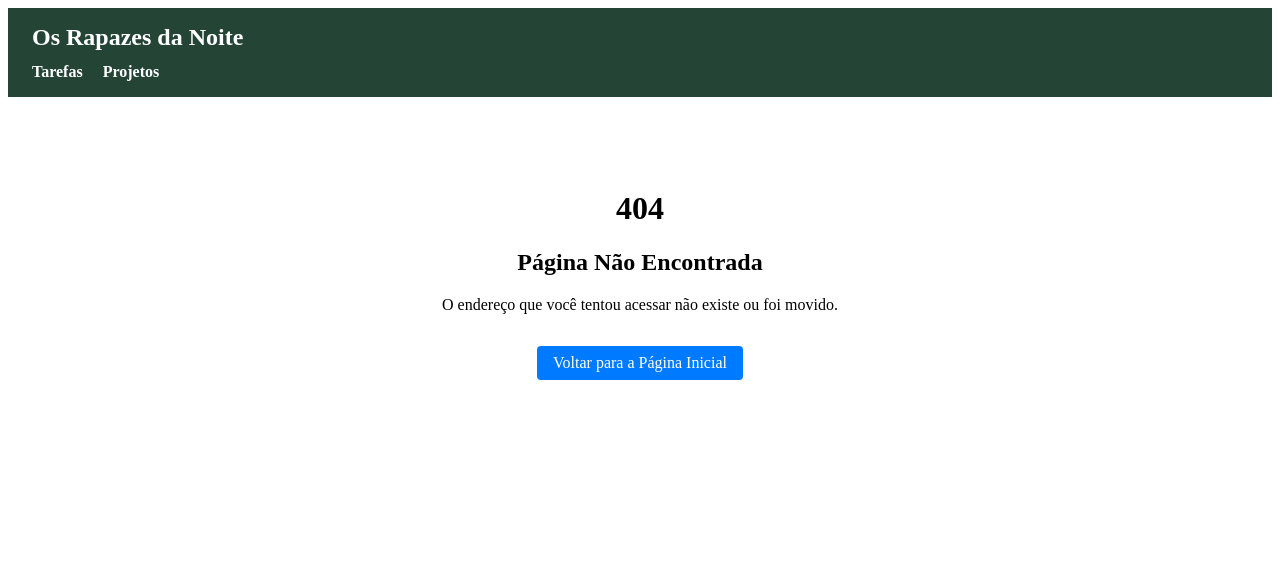
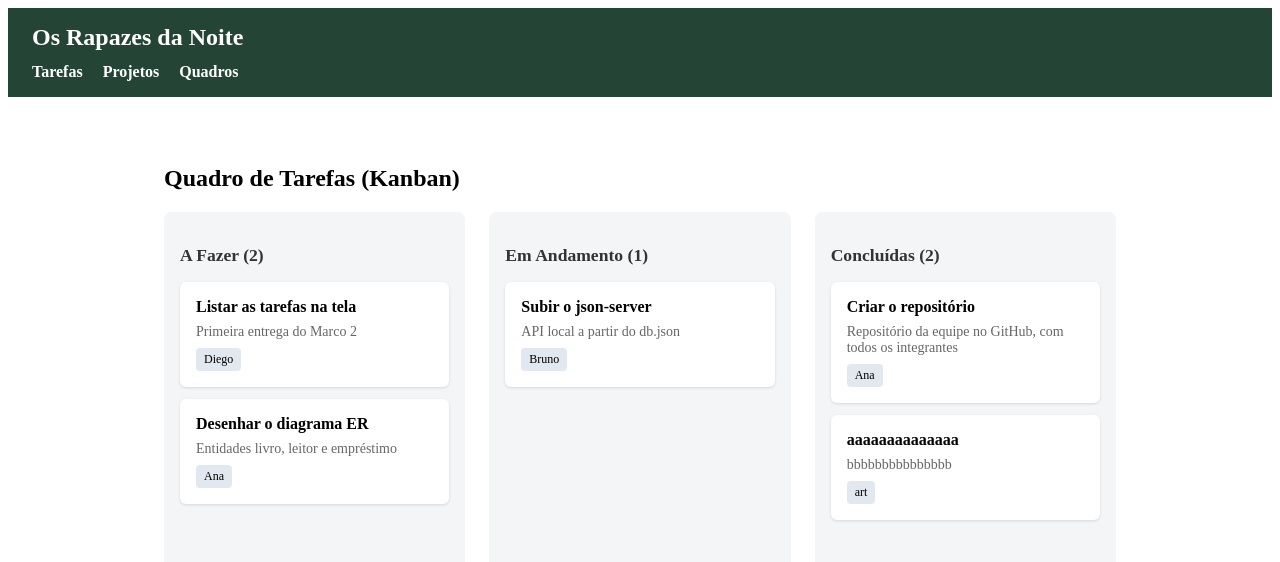
Before and after one commit to artmcabral/OsRapazesDaNoite_DesFrontEnd, an Angular app: page /quadro in a window 1280 px wide. Before the commit this address had no page. Shown: the top 562 px of the page. Built offline with nearby package versions, Linux system fonts and the light colour scheme; data requests are answered from the project's data file.

Commit message:
feat: implementa visualizacao em quadro kanban

```diff
--- a/src/app/app.html
+++ b/src/app/app.html
@@ -3,6 +3,7 @@
   <nav aria-label="Navegação principal">
     <a routerLink="/tarefas">Tarefas</a>
     <a routerLink="/projetos">Projetos</a>
+    <a routerLink="/quadro">Quadros</a>
   </nav>
 </header>
 
--- a/src/app/app.routes.ts
+++ b/src/app/app.routes.ts
@@ -6,6 +6,7 @@ import { DetalheTarefa } from './pages/lista-tarefas/detalhe-tarefa/detalhe-tare
 import { Projetos } from './pages/projetos/projetos';
 import { DetalheProjeto } from './pages/projetos/detalhe-projeto';
 import { FormularioTarefa } from './components/formulario-tarefa/formulario-tarefa';
+import { Quadro } from './pages/quadro/quadro';
 
 export const routes: Routes = [
   {
@@ -33,7 +34,6 @@ export const routes: Routes = [
     path: 'projetos',
     component: Projetos,
   },
-
   {
     path: 'projetos/novo',
     component: FormularioProjeto,
@@ -47,6 +47,10 @@ export const routes: Routes = [
     component: FormularioProjeto,
   },
   {
+    path: 'quadro',
+    component: Quadro,
+  },
+  {
     path: '**',
     component: NaoEncontrada,
   },
--- a/src/app/pages/lista-tarefas/lista-tarefas.css
+++ b/src/app/pages/lista-tarefas/lista-tarefas.css
@@ -1,13 +1,127 @@
-section {
-  max-width: 960px;
-  margin: 0 auto;
-  padding: 1rem;
+/* Fontes e reset básico */
+body {
+  font-family: 'Segoe UI', Roboto, Helvetica, Arial, sans-serif;
+  background-color: #f8f9fa;
+  color: #333333;
+  margin: 0;
 }
 
-.lista {
-  list-style: none;
-  padding: 0;
+/* Conteúdo Principal */
+.container, .quadro-container {
+  max-width: 1200px;
+  margin: 0 auto;
+  padding: 2rem 1.5rem;
+}
+
+h2, .titulo-pagina {
+  font-size: 1.75rem;
+  font-weight: 700;
+  color: #1b4332;
+  margin-bottom: 1.5rem;
+}
+
+/* Área de Filtros */
+.filtros-container {
+  background: #ffffff;
+  padding: 1.25rem;
+  border-radius: 10px;
+  box-shadow: 0 2px 8px rgba(0, 0, 0, 0.05);
+  display: flex;
+  flex-wrap: wrap;
+  gap: 1rem;
+  align-items: center;
+  margin-bottom: 1.5rem;
+}
+
+.filtro-grupo {
+  display: flex;
+  flex-direction: column;
+  gap: 0.35rem;
+  font-size: 0.85rem;
+  font-weight: 600;
+  color: #495057;
+}
+
+.filtros-container input,
+.filtros-container select {
+  padding: 0.55rem 0.85rem;
+  border: 1px solid #ced4da;
+  border-radius: 6px;
+  font-size: 0.9rem;
+  outline: none;
+  transition: border-color 0.2s, box-shadow 0.2s;
+}
+
+.filtros-container input:focus,
+.filtros-container select:focus {
+  border-color: #2d6a4f;
+  box-shadow: 0 0 0 3px rgba(45, 106, 79, 0.15);
+}
+
+.contador-resultados {
+  font-size: 0.9rem;
+  color: #6c757d;
+  font-weight: 500;
+  margin-bottom: 1.25rem;
+}
+
+/* Grid de Cards (Tarefas) */
+.cards-grid {
   display: grid;
-  grid-template-columns: repeat(auto-fill, minmax(260px, 1fr));
-  gap: 1rem;
+  grid-template-columns: repeat(auto-fill, minmax(320px, 1fr));
+  gap: 1.25rem;
 }
+
+/* Card Individual */
+.card-tarefa {
+  background: #ffffff;
+  border-radius: 8px;
+  padding: 1.25rem;
+  border: 1px solid #e9ecef;
+  box-shadow: 0 2px 5px rgba(0, 0, 0, 0.04);
+  position: relative;
+  border-left: 5px solid #2d6a4f; /* Borda padrão verde */
+  transition: transform 0.2s ease, box-shadow 0.2s ease;
+}
+
+.card-tarefa:hover {
+  transform: translateY(-3px);
+  box-shadow: 0 6px 15px rgba(0, 0, 0, 0.08);
+}
+
+/* Variações de cor da borda lateral pelo status/prioridade */
+.card-tarefa.status-concluida { border-left-color: #2d6a4f; }
+.card-tarefa.status-andamento { border-left-color: #1d3557; }
+.card-tarefa.status-revisao { border-left-color: #d97706; }
+
+.card-tarefa h3 {
+  margin: 0 0 0.75rem 0;
+  font-size: 1.1rem;
+  font-weight: 600;
+  color: #212529;
+}
+
+.card-info-grid {
+  display: grid;
+  grid-template-columns: 1fr 1fr;
+  gap: 0.75rem 0.5rem;
+  font-size: 0.85rem;
+}
+
+.info-item {
+  display: flex;
+  flex-direction: column;
+}
+
+.info-label {
+  color: #8c98a4;
+  font-size: 0.75rem;
+  text-transform: uppercase;
+  letter-spacing: 0.5px;
+  margin-bottom: 2px;
+}
+
+.info-valor {
+  color: #212529;
+  font-weight: 600;
+}
--- /dev/null
+++ b/src/app/pages/quadro/quadro.css
@@ -0,0 +1,62 @@
+.quadro-container {
+  padding: 1.5rem;
+}
+
+.colunas-grid {
+  display: grid;
+  grid-template-columns: repeat(auto-fit, minmax(280px, 1fr));
+  gap: 1.5rem;
+  margin-top: 1rem;
+}
+
+.coluna {
+  background-color: #f4f5f7;
+  border-radius: 8px;
+  padding: 1rem;
+  min-height: 400px;
+}
+
+.coluna h3 {
+  font-size: 1.1rem;
+  margin-bottom: 1rem;
+  color: #333;
+}
+
+.cards-list {
+  display: flex;
+  flex-direction: column;
+  gap: 0.75rem;
+}
+
+.card-item {
+  background: #ffffff;
+  padding: 1rem;
+  border-radius: 6px;
+  box-shadow: 0 1px 3px rgba(0, 0, 0, 0.12);
+}
+
+.card-item h4 {
+  margin: 0 0 0.5rem 0;
+  font-size: 1rem;
+}
+
+.card-item p {
+  margin: 0 0 0.5rem 0;
+  font-size: 0.875rem;
+  color: #666;
+}
+
+.badge {
+  display: inline-block;
+  background-color: #e2e8f0;
+  padding: 0.25rem 0.5rem;
+  border-radius: 4px;
+  font-size: 0.75rem;
+}
+
+.empty {
+  font-size: 0.875rem;
+  color: #888;
+  text-align: center;
+  margin-top: 2rem;
+}
--- /dev/null
+++ b/src/app/pages/quadro/quadro.html
@@ -0,0 +1,48 @@
+<div class="quadro-container">
+  <h2>Quadro de Tarefas (Kanban)</h2>
+
+  <div *ngIf="carregando()" class="loading">
+    A carregar tarefas...
+  </div>
+
+  <div *ngIf="!carregando()" class="colunas-grid">
+    <!-- Coluna: A Fazer -->
+    <div class="coluna">
+      <h3>A Fazer ({{ aFazer().length }})</h3>
+      <div class="cards-list">
+        <div *ngFor="let tarefa of aFazer()" class="card-item">
+          <h4>{{ tarefa.titulo }}</h4>
+          <p>{{ tarefa.descricao }}</p>
+          <span class="badge">{{ tarefa.responsavel }}</span>
+        </div>
+        <p *ngIf="aFazer().length === 0" class="empty">Nenhuma tarefa</p>
+      </div>
+    </div>
+
+    <!-- Coluna: Em Andamento -->
+    <div class="coluna">
+      <h3>Em Andamento ({{ emAndamento().length }})</h3>
+      <div class="cards-list">
+        <div *ngFor="let tarefa of emAndamento()" class="card-item">
+          <h4>{{ tarefa.titulo }}</h4>
+          <p>{{ tarefa.descricao }}</p>
+          <span class="badge">{{ tarefa.responsavel }}</span>
+        </div>
+        <p *ngIf="emAndamento().length === 0" class="empty">Nenhuma tarefa</p>
+      </div>
+    </div>
+
+    <!-- Coluna: Concluídas -->
+    <div class="coluna">
+      <h3>Concluídas ({{ concluidas().length }})</h3>
+      <div class="cards-list">
+        <div *ngFor="let tarefa of concluidas()" class="card-item">
+          <h4>{{ tarefa.titulo }}</h4>
+          <p>{{ tarefa.descricao }}</p>
+          <span class="badge">{{ tarefa.responsavel }}</span>
+        </div>
+        <p *ngIf="concluidas().length === 0" class="empty">Nenhuma tarefa</p>
+      </div>
+    </div>
+  </div>
+</div>
--- /dev/null
+++ b/src/app/pages/quadro/quadro.ts
@@ -0,0 +1,33 @@
+import { Component, OnInit, signal, computed } from '@angular/core';
+import { CommonModule } from '@angular/common';
+import { Api } from '../../services/api';
+
+@Component({
+  selector: 'app-quadro',
+  standalone: true,
+  imports: [CommonModule],
+  templateUrl: './quadro.html',
+  styleUrl: './quadro.css'
+})
+export class Quadro implements OnInit {
+  tarefas = signal<any[]>([]);
+  carregando = signal<boolean>(true);
+
+  // Filtros ajustados aos nomes exatos da tua base de dados
+  aFazer = computed(() => this.tarefas().filter(t => t.status === 'A fazer' || t.status === 'a-fazer'));
+  emAndamento = computed(() => this.tarefas().filter(t => t.status === 'Em andamento' || t.status === 'Em revisão' || t.status === 'em-andamento'));
+  concluidas = computed(() => this.tarefas().filter(t => t.status === 'Concluída' || t.status === 'concluida'));
+
+  constructor(private api: Api) {}
+
+  async ngOnInit() {
+    try {
+      const dados = await this.api.listarTarefas();
+      this.tarefas.set(dados);
+    } catch (erro) {
+      console.error('Erro ao carregar tarefas para o quadro:', erro);
+    } finally {
+      this.carregando.set(false);
+    }
+  }
+}
```
Also changed, not shown: 1 other file (tests, documents, lock files or other folders).
